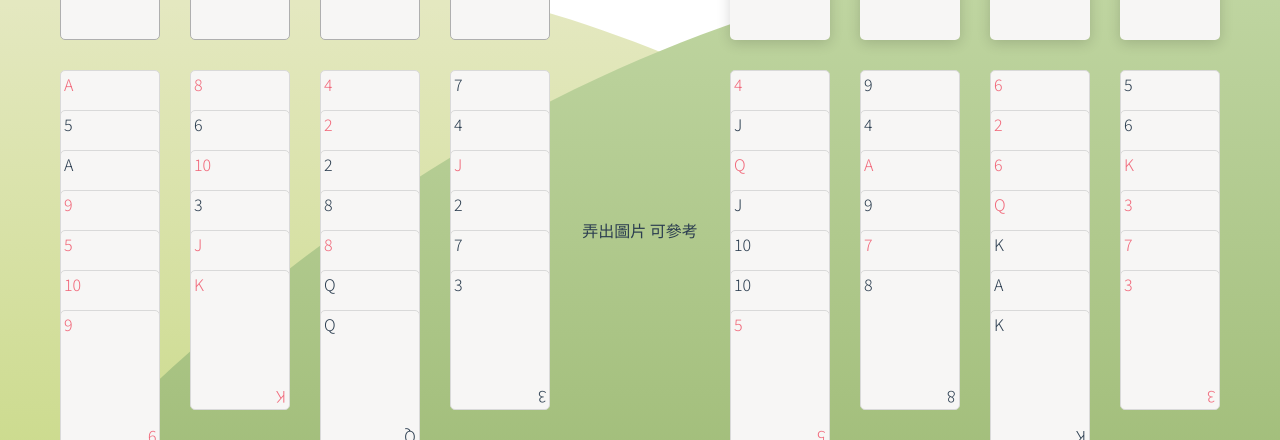
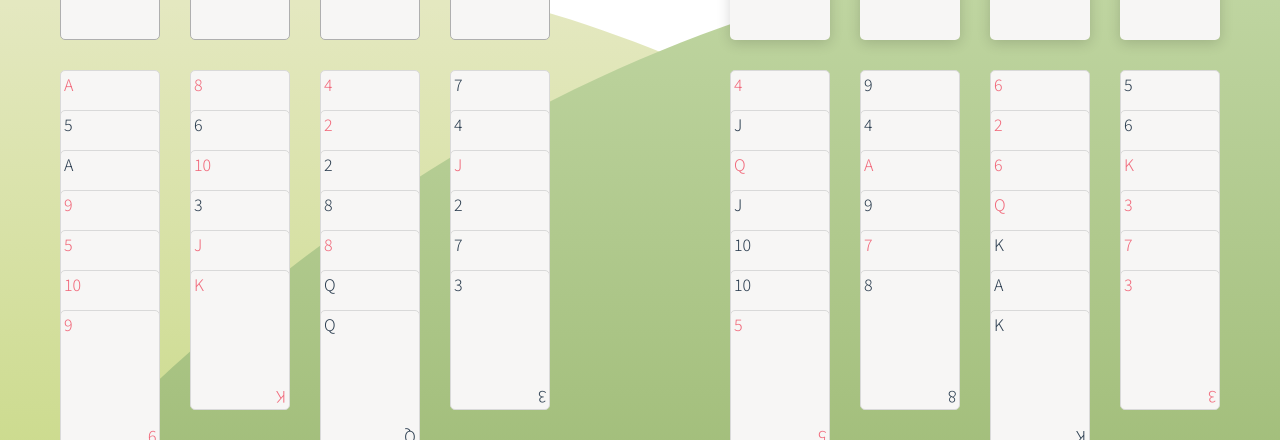
Before and after one commit to Easonliu841116/past-works, a Vue app in the folder project-freecell/: page / in a window 1280 px wide. Shown: the part 255-695 px from the top of the page. Built offline with nearby package versions, Linux system fonts and the light colour scheme.

Commit message:
prepare add background

```diff
--- a/project-freecell/src/components/Index.vue
+++ b/project-freecell/src/components/Index.vue
@@ -36,9 +36,6 @@
             </div>
           </div>
         </div>
-
-        弄出圖片 可參考
-
         <div class="c-cards-panel">
           <div class="c-card-column" v-for="(item, itemKey) in 4" :key="itemKey">
             <div v-for="(el, elKey) in decks.base[item + 3]" :key="elKey">
```
